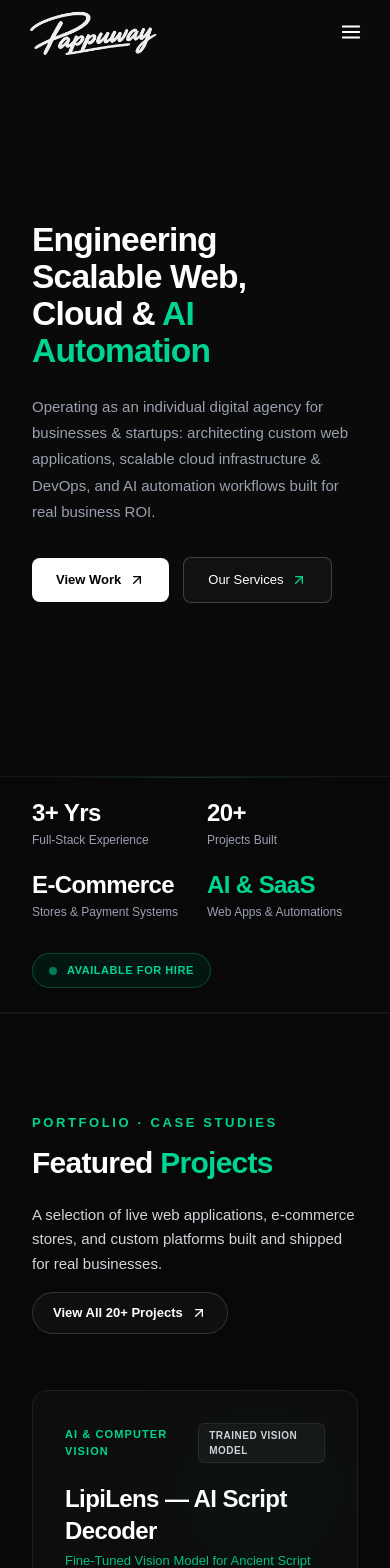
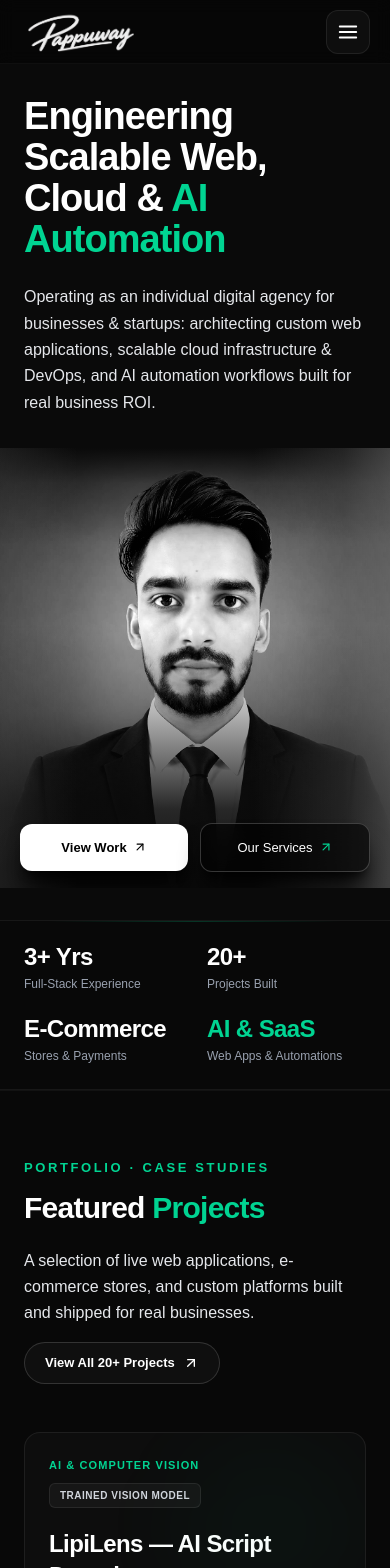
Before and after one commit to pappuyadav95230/my-portfolio, a Next.js app: page / in a window 390 px wide. Shown: the top 1568 px of the page. Built offline with nearby package versions, Linux system fonts and the light colour scheme; a web font is replaced by a local one.

Commit message:
feat: add core portfolio components including Navbar, SkillsSection, FeaturedProjects, Footer, HomeContent, and page layout

```diff
--- a/app/page.tsx
+++ b/app/page.tsx
@@ -17,7 +17,7 @@ const Hero = () => {
         className="relative bg-[#0a0a0a] overflow-hidden"
         style={{ minHeight: "92vh" }}
       >
-        {/* ── PORTRAIT: right aligned with subtle cinematic gradient fade ── */}
+        {/* ── PORTRAIT: right aligned on desktop, subtle top banner on mobile ── */}
         <div
           className="absolute top-0 right-0 bottom-0 hidden md:block z-0"
           style={{ width: "48%", top: "80px" }}
@@ -66,15 +66,14 @@ const Hero = () => {
         </div>
 
         {/* ── CLEAN, FOCUSED HERO CONTENT ── */}
-        <div className="relative z-10 flex items-center min-h-[92vh] w-full max-w-7xl mx-auto px-8 lg:px-14">
-          <div className="w-full md:w-[62%] lg:w-[58%] pt-28 pb-16 md:pt-32 md:pb-20">
+        <div className="relative z-10 flex flex-col md:flex-row items-center min-h-[92vh] w-full max-w-7xl mx-auto px-6 sm:px-8 lg:px-14">
+          <div className="w-full md:w-[62%] lg:w-[58%] pt-24 pb-8 sm:pt-28 sm:pb-12 md:pt-32 md:pb-20">
             {/* Bold Headline */}
             <motion.h1
               initial={{ opacity: 0, y: 16 }}
               animate={{ opacity: 1, y: 0 }}
               transition={{ duration: 0.7, delay: 0.12 }}
-              className="font-black leading-[1.1] tracking-tight text-white"
-              style={{ fontSize: "clamp(2.1rem, 4vw, 4rem)" }}
+              className="font-black leading-[1.08] tracking-tight text-white text-[38px] sm:text-[54px] lg:text-[66px]"
             >
               Engineering
               <br />
@@ -84,39 +83,110 @@ const Hero = () => {
               <span className="text-emerald-400">AI Automation</span>
             </motion.h1>
 
-            {/* Punchy, Concise Description (No Wall of Text) */}
+            {/* Punchy, Clear Description */}
             <motion.p
               initial={{ opacity: 0, y: 10 }}
               animate={{ opacity: 1, y: 0 }}
               transition={{ duration: 0.6, delay: 0.22 }}
-              className="mt-6 text-[15px] sm:text-[16px] text-gray-400 leading-[1.75] max-w-[490px]"
+              className="mt-6 sm:mt-7 text-[16px] sm:text-[18px] text-gray-200 leading-[1.65] max-w-[540px] font-normal"
             >
               Operating as an individual digital agency for businesses &amp; startups:
               architecting custom web applications, scalable cloud infrastructure &amp; DevOps, and AI automation workflows built for real business ROI.
             </motion.p>
 
-            {/* Two Crisp, Focused CTAs */}
+            {/* Desktop CTAs (hidden on mobile, shown on md+) */}
             <motion.div
               initial={{ opacity: 0, y: 8 }}
               animate={{ opacity: 1, y: 0 }}
               transition={{ duration: 0.6, delay: 0.3 }}
-              className="mt-8 flex items-center gap-3.5"
+              className="mt-7 sm:mt-8 hidden md:flex items-center gap-3.5"
             >
               <Link
                 href="/my-projects"
-                className="group inline-flex items-center gap-2 px-6 py-3 text-[13px] font-bold text-black bg-white rounded-lg hover:bg-gray-100 active:scale-95 transition-all duration-200"
+                className="group inline-flex items-center justify-center gap-2 px-6 py-3.5 text-[14px] font-bold text-black bg-white rounded-xl hover:bg-gray-100 active:scale-95 transition-all duration-200 shadow-md shadow-white/5"
               >
-                View Work
+                <span>View Work</span>
                 <FiArrowUpRight className="w-4 h-4 group-hover:translate-x-0.5 group-hover:-translate-y-0.5 transition-transform" />
               </Link>
 
               <Link
                 href="/our-services"
-                className="inline-flex items-center gap-2 px-6 py-3 text-[13px] font-medium text-white border border-white/20 bg-white/[0.03] rounded-lg hover:bg-white/[0.08] hover:border-emerald-500/40 active:scale-95 transition-all duration-200"
+                className="inline-flex items-center justify-center gap-2 px-6 py-3.5 text-[14px] font-medium text-white border border-white/20 bg-white/[0.04] rounded-xl hover:bg-white/[0.08] hover:border-emerald-500/40 active:scale-95 transition-all duration-200"
               >
-                Our Services
+                <span>Our Services</span>
                 <FiArrowUpRight className="w-4 h-4 text-emerald-400" />
               </Link>
+            </motion.div>
+
+            {/* Mobile-only Portrait: Full-bleed width with zero borders, blending seamlessly into black background */}
+            <motion.div
+              initial={{ opacity: 0, y: 20 }}
+              animate={{ opacity: 1, y: 0 }}
+              transition={{ duration: 0.8, delay: 0.3 }}
+              className="block md:hidden mt-8 relative -mx-6 sm:-mx-8 w-[calc(100%+3rem)] sm:w-[calc(100%+4rem)] aspect-[4/4.8] max-h-[440px] overflow-hidden"
+            >
+              <Image
+                src="/orignal.jpeg"
+                alt="Pappu Kumar Yadav"
+                fill
+                priority
+                quality={90}
+                className="object-cover object-top"
+                style={{
+                  filter: "grayscale(100%) contrast(1.15) brightness(1.1)",
+                }}
+                sizes="100vw"
+              />
+              {/* Gentle top and bottom fades for smooth page transition & CTA readability */}
+              <div
+                className="absolute inset-0 pointer-events-none"
+                style={{
+                  background:
+                    "linear-gradient(to top, #0a0a0a 0%, rgba(10,10,10,0.88) 18%, rgba(10,10,10,0.3) 40%, transparent 60%)",
+                }}
+              />
+              <div
+                className="absolute inset-0 pointer-events-none"
+                style={{
+                  background:
+                    "linear-gradient(to bottom, #0a0a0a 0%, rgba(10,10,10,0.35) 8%, transparent 22%)",
+                }}
+              />
+              {/* Luminous white rim light matching desktop hero (lines 60-65) */}
+              <div
+                className="absolute inset-0 pointer-events-none"
+                style={{
+                  background:
+                    "linear-gradient(to left, rgba(255,255,255,0.22) 0%, rgba(255,255,255,0.10) 12%, transparent 35%)",
+                }}
+              />
+              {/* Soft ambient white glow on left as well */}
+              <div
+                className="absolute inset-0 pointer-events-none"
+                style={{
+                  background:
+                    "linear-gradient(to right, rgba(255,255,255,0.08) 0%, transparent 20%)",
+                }}
+              />
+
+              {/* Mobile CTAs placed directly inside at the bottom of the image */}
+              <div className="absolute inset-x-5 sm:inset-x-8 bottom-4 z-10 flex items-center gap-3">
+                <Link
+                  href="/my-projects"
+                  className="flex-1 group inline-flex items-center justify-center gap-1.5 py-3.5 px-4 text-[13px] font-bold text-black bg-white rounded-xl hover:bg-gray-100 active:scale-95 transition-all shadow-xl shadow-black/80"
+                >
+                  <span>View Work</span>
+                  <FiArrowUpRight className="w-3.5 h-3.5 group-hover:translate-x-0.5 group-hover:-translate-y-0.5 transition-transform" />
+                </Link>
+
+                <Link
+                  href="/our-services"
+                  className="flex-1 inline-flex items-center justify-center gap-1.5 py-3.5 px-4 text-[13px] font-medium text-white border border-white/20 bg-black/60 backdrop-blur-md rounded-xl hover:bg-black/80 hover:border-emerald-500/40 active:scale-95 transition-all shadow-xl shadow-black/80"
+                >
+                  <span>Our Services</span>
+                  <FiArrowUpRight className="w-3.5 h-3.5 text-emerald-400" />
+                </Link>
+              </div>
             </motion.div>
 
           </div>
@@ -128,25 +198,25 @@ const Hero = () => {
         {/* Subtle emerald top glow line */}
         <div className="absolute top-0 left-1/2 -translate-x-1/2 w-3/4 h-[1px] bg-gradient-to-r from-transparent via-emerald-500/25 to-transparent" />
 
-        <div className="max-w-7xl mx-auto px-8 lg:px-14">
-          <div className="grid grid-cols-2 md:grid-cols-4 lg:grid-cols-5 gap-6 sm:gap-8 items-center">
+        <div className="max-w-7xl mx-auto px-6 sm:px-8 lg:px-14">
+          <div className="grid grid-cols-2 md:grid-cols-4 gap-6 sm:gap-8 items-center">
 
             {/* Metric 1 */}
             <div className="flex flex-col">
               <span className="text-2xl sm:text-3xl font-black text-white tracking-tight leading-none">
                 3+ Yrs
               </span>
-              <span className="text-[12px] text-gray-400 font-medium mt-1.5">
+              <span className="text-[12px] sm:text-[13px] text-gray-400 font-medium mt-1.5">
                 Full-Stack Experience
               </span>
             </div>
 
             {/* Metric 2 */}
-            <div className="flex flex-col md:border-l md:border-white/[0.08] md:pl-6 lg:pl-8">
+            <div className="flex flex-col sm:border-l sm:border-white/[0.08] sm:pl-6 lg:pl-8">
               <span className="text-2xl sm:text-3xl font-black text-white tracking-tight leading-none">
                 20+
               </span>
-              <span className="text-[12px] text-gray-400 font-medium mt-1.5">
+              <span className="text-[12px] sm:text-[13px] text-gray-400 font-medium mt-1.5">
                 Projects Built
               </span>
             </div>
@@ -156,29 +226,19 @@ const Hero = () => {
               <span className="text-2xl sm:text-3xl font-black text-white tracking-tight leading-none">
                 E-Commerce
               </span>
-              <span className="text-[12px] text-gray-400 font-medium mt-1.5">
-                Stores &amp; Payment Systems
+              <span className="text-[12px] sm:text-[13px] text-gray-400 font-medium mt-1.5">
+                Stores &amp; Payments
               </span>
             </div>
 
             {/* Metric 4: AI & SaaS */}
-            <div className="flex flex-col md:border-l md:border-white/[0.08] md:pl-6 lg:pl-8">
+            <div className="flex flex-col sm:border-l sm:border-white/[0.08] sm:pl-6 lg:pl-8">
               <span className="text-2xl sm:text-3xl font-black text-emerald-400 tracking-tight leading-none">
                 AI &amp; SaaS
               </span>
-              <span className="text-[12px] text-gray-400 font-medium mt-1.5">
+              <span className="text-[12px] sm:text-[13px] text-gray-400 font-medium mt-1.5">
                 Web Apps &amp; Automations
               </span>
-            </div>
-
-            {/* Availability Badge */}
-            <div className="col-span-2 md:col-span-4 lg:col-span-1 flex lg:justify-end items-center lg:border-l lg:border-white/[0.08] lg:pl-8 pt-2 lg:pt-0">
-              <div className="inline-flex items-center gap-2.5 px-4 py-2 rounded-full bg-emerald-950/40 border border-emerald-500/30">
-                <span className="w-2 h-2 rounded-full bg-emerald-400 animate-pulse" />
-                <span className="text-[11px] font-bold uppercase tracking-wider text-emerald-400 whitespace-nowrap">
-                  Available for Hire
-                </span>
-              </div>
             </div>
 
           </div>
--- a/components/FeaturedProjects.tsx
+++ b/components/FeaturedProjects.tsx
@@ -74,19 +74,19 @@ const fadeUp = {
 
 export const FeaturedProjects = () => {
   return (
-    <section id="featured-work" className="bg-[#080808] py-24 sm:py-32 border-t border-white/[0.04] relative overflow-hidden">
+    <section id="featured-work" className="bg-[#080808] py-16 sm:py-24 lg:py-32 border-t border-white/[0.04] relative overflow-hidden">
       {/* Background ambient lighting */}
       <div className="absolute top-1/4 right-0 w-[500px] h-[500px] bg-emerald-500/[0.015] blur-[140px] rounded-full pointer-events-none" />
       <div className="absolute bottom-10 left-0 w-[500px] h-[500px] bg-white/[0.012] blur-[120px] rounded-full pointer-events-none" />
 
-      <div className="max-w-7xl mx-auto px-8 lg:px-14 relative z-10">
+      <div className="max-w-7xl mx-auto px-6 sm:px-8 lg:px-14 relative z-10">
         {/* Header */}
         <motion.div
           initial={{ opacity: 0, y: 20 }}
           whileInView={{ opacity: 1, y: 0 }}
           viewport={{ once: true }}
           transition={{ duration: 0.7 }}
-          className="mb-14 sm:mb-16 flex flex-col lg:flex-row lg:items-end justify-between gap-6"
+          className="mb-12 sm:mb-16 flex flex-col lg:flex-row lg:items-end justify-between gap-6"
         >
           <div>
             <div className="mb-3">
@@ -101,7 +101,7 @@ export const FeaturedProjects = () => {
           </div>
 
           <div className="flex flex-col sm:flex-row items-start sm:items-center gap-4">
-            <p className="text-[15px] sm:text-[16px] text-gray-300 max-w-md leading-relaxed font-normal">
+            <p className="text-[16px] sm:text-[17px] text-gray-200 max-w-lg leading-relaxed font-normal">
               A selection of live web applications, e-commerce stores, and custom platforms built and shipped for real businesses.
             </p>
             <Link
@@ -115,7 +115,7 @@ export const FeaturedProjects = () => {
         </motion.div>
 
         {/* 2x2 Grid of Featured Projects */}
-        <div className="grid grid-cols-1 lg:grid-cols-2 gap-8">
+        <div className="grid grid-cols-1 lg:grid-cols-2 gap-6 sm:gap-8">
           {FEATURED_PROJECTS.map((project, i) => (
             <motion.div
               key={project.title}
@@ -124,14 +124,14 @@ export const FeaturedProjects = () => {
               initial="hidden"
               whileInView="show"
               viewport={{ once: true, margin: "-60px" }}
-              className="group relative flex flex-col justify-between p-8 sm:p-9 rounded-2xl bg-[#0d0d0d] border border-white/[0.07] hover:border-emerald-500/40 hover:bg-[#101010] hover:shadow-[0_0_35px_rgba(52,211,153,0.04)] transition-all duration-400 overflow-hidden"
+              className="group relative flex flex-col justify-between p-6 sm:p-8 lg:p-9 rounded-2xl bg-[#0d0d0d] border border-white/[0.07] hover:border-emerald-500/40 hover:bg-[#101010] hover:shadow-[0_0_35px_rgba(52,211,153,0.04)] transition-all duration-400 overflow-hidden"
             >
               {/* Corner ambient glow */}
               <div className="absolute top-0 right-0 w-48 h-48 bg-emerald-500/[0.03] rounded-full blur-2xl pointer-events-none group-hover:bg-emerald-500/[0.08] transition-all duration-500" />
 
               <div>
                 {/* Meta header */}
-                <div className="flex items-center justify-between gap-3 mb-5">
+                <div className="flex flex-wrap items-center justify-between gap-2.5 mb-5">
                   <span className="text-[11px] font-bold text-emerald-400 uppercase tracking-widest">
                     {project.category}
                   </span>
@@ -144,19 +144,19 @@ export const FeaturedProjects = () => {
                 <h3 className="text-2xl sm:text-3xl font-black text-white tracking-tight group-hover:text-white transition-colors">
                   {project.title}
                 </h3>
-                <p className="text-[13px] font-medium text-emerald-400/90 mt-1 mb-4">
+                <p className="text-[14px] font-semibold text-emerald-400/95 mt-1 mb-4">
                   {project.subtitle}
                 </p>
 
                 {/* Description */}
-                <p className="text-[14px] text-gray-400 leading-relaxed mb-6">
+                <p className="text-[15px] sm:text-[16px] text-gray-300 leading-relaxed mb-6 font-normal">
                   {project.description}
                 </p>
 
                 {/* Key Architectural Highlights */}
                 <div className="space-y-2 mb-6">
                   {project.highlights.map((h, j) => (
-                    <div key={j} className="flex items-start gap-2.5 text-[13px] text-gray-300">
+                    <div key={j} className="flex items-start gap-2.5 text-[14px] text-gray-200">
                       <FiCheckCircle className="w-4 h-4 text-emerald-400 shrink-0 mt-0.5" />
                       <span>{h}</span>
                     </div>
--- a/components/Navbar.tsx
+++ b/components/Navbar.tsx
@@ -123,22 +123,22 @@ const Navbar = () => {
           className={`flex items-center justify-between px-5 h-[64px] transition-[background-color,border-color] duration-200 ${
             isOpen || scrolled
               ? "bg-[#060606]/95 backdrop-blur-md border-b border-white/[0.08]"
-              : "bg-transparent border-b border-transparent"
+              : "bg-[#060606]/80 backdrop-blur-sm border-b border-white/[0.04]"
           }`}
         >
-          <Link href="/" onClick={close}>
+          <Link href="/" onClick={close} className="flex-shrink-0">
             <img
               src="/Pappuway.png"
               alt="Pappu Way"
-              className="h-12 w-auto object-contain opacity-95"
+              className="h-10 sm:h-12 w-auto object-contain opacity-95"
             />
           </Link>
           <button
             onClick={() => setIsOpen(!isOpen)}
-            className="text-white p-2 rounded-lg hover:bg-white/8 transition-colors cursor-pointer"
+            className="text-white p-2.5 rounded-xl bg-white/[0.04] border border-white/[0.08] hover:bg-white/[0.1] active:scale-95 transition-all cursor-pointer"
             aria-label="Toggle mobile menu"
           >
-            {isOpen ? <FiX size={22} /> : <FiMenu size={22} />}
+            {isOpen ? <FiX size={22} className="text-emerald-400" /> : <FiMenu size={22} />}
           </button>
         </div>
 
@@ -148,33 +148,47 @@ const Navbar = () => {
               initial={{ opacity: 0, height: 0 }}
               animate={{ opacity: 1, height: "auto" }}
               exit={{ opacity: 0, height: 0 }}
-              transition={{ duration: 0.2 }}
-              className="bg-[#060606]/98 backdrop-blur-xl border-b border-white/[0.08] overflow-hidden"
+              transition={{ duration: 0.25, ease: [0.16, 1, 0.3, 1] }}
+              className="bg-[#060606]/98 backdrop-blur-2xl border-b border-white/[0.1] shadow-2xl shadow-black overflow-hidden"
             >
-              <div className="px-6 py-7 flex flex-col gap-4">
+              <div className="px-6 py-6 flex flex-col gap-2 max-h-[calc(100vh-80px)] overflow-y-auto">
                 {navItems.map((item) => (
                   <Link
                     key={item.name}
                     href={item.href}
                     onClick={close}
-                    className={`text-xl font-bold block transition-colors py-2 ${
+                    className={`text-[17px] font-bold flex items-center justify-between transition-colors py-3 px-3 rounded-xl ${
                       pathname === item.href
-                        ? "text-emerald-400"
-                        : "text-gray-300 hover:text-white"
+                        ? "text-emerald-400 bg-emerald-500/[0.08] border border-emerald-500/20"
+                        : "text-gray-300 hover:text-white hover:bg-white/[0.04]"
                     }`}
                   >
-                    {item.name}
+                    <span>{item.name}</span>
+                    {pathname === item.href && (
+                      <span className="w-2 h-2 rounded-full bg-emerald-400" />
+                    )}
                   </Link>
                 ))}
 
-                <div className="pt-3">
+                <div className="pt-4 mt-2 border-t border-white/[0.08] flex flex-col gap-3">
                   <Link
                     href="/contact"
                     onClick={close}
-                    className="inline-flex items-center justify-center gap-2 py-3 px-6 text-[14px] font-bold text-black bg-white rounded-full w-full"
+                    className="inline-flex items-center justify-center gap-2 py-3.5 px-6 text-[15px] font-bold text-black bg-emerald-400 hover:bg-emerald-300 rounded-full w-full shadow-lg shadow-emerald-500/20 active:scale-95 transition-all"
                   >
-                    Hire Me &rarr;
+                    <span>Hire Me &mdash; Get In Touch</span>
+                    <span>&rarr;</span>
                   </Link>
+
+                  <div className="flex items-center justify-center gap-4 pt-1 text-[13px] text-gray-400">
+                    <a href="tel:+919523076954" className="hover:text-emerald-400 transition-colors">
+                      +91 95230 76954
+                    </a>
+                    <span>&middot;</span>
+                    <a href="mailto:610490papu@gmail.com" className="hover:text-emerald-400 transition-colors">
+                      Email Me
+                    </a>
+                  </div>
                 </div>
               </div>
             </motion.div>
```
Also changed, not shown: components/Footer.tsx (+9 -9 lines), components/HomeContent.tsx (+22 -22 lines), components/SkillsSection.tsx (+4 -4 lines).
